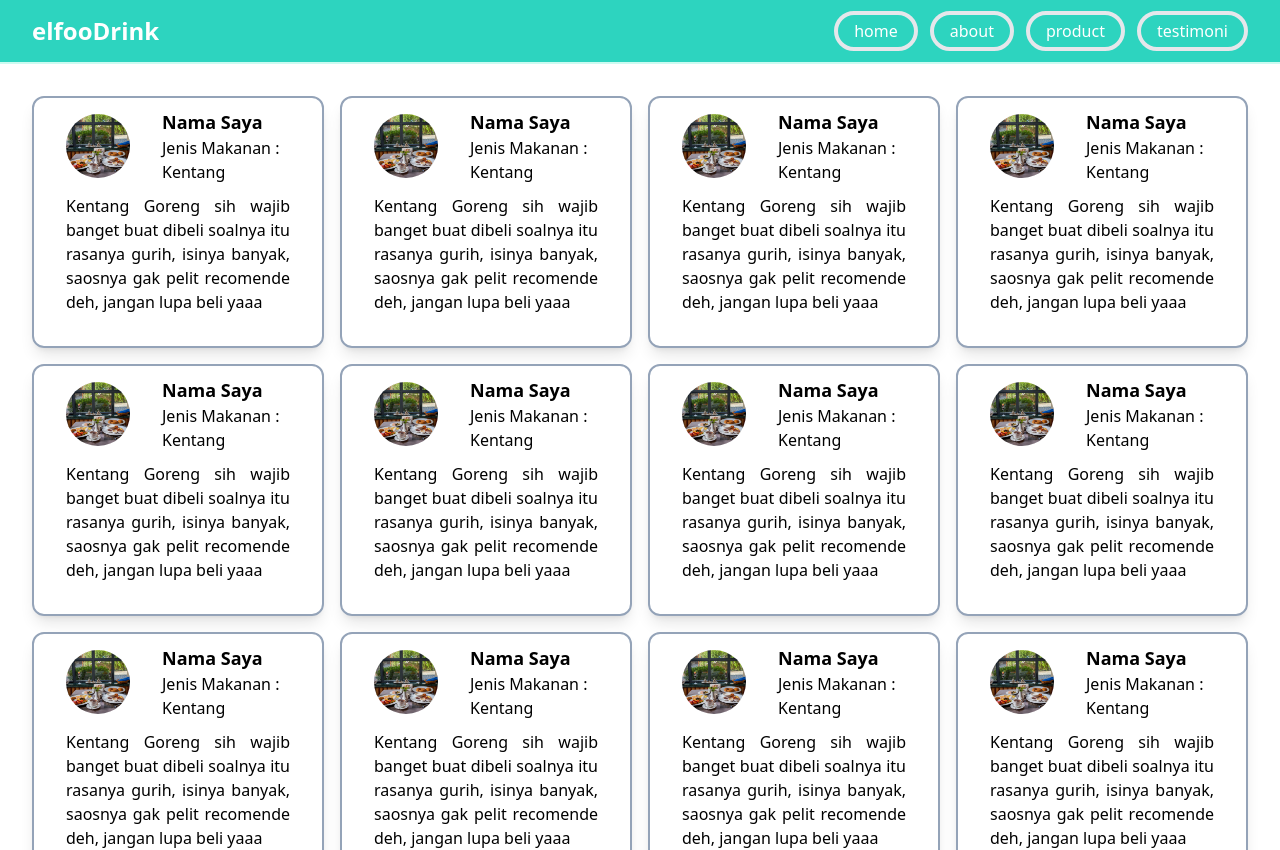
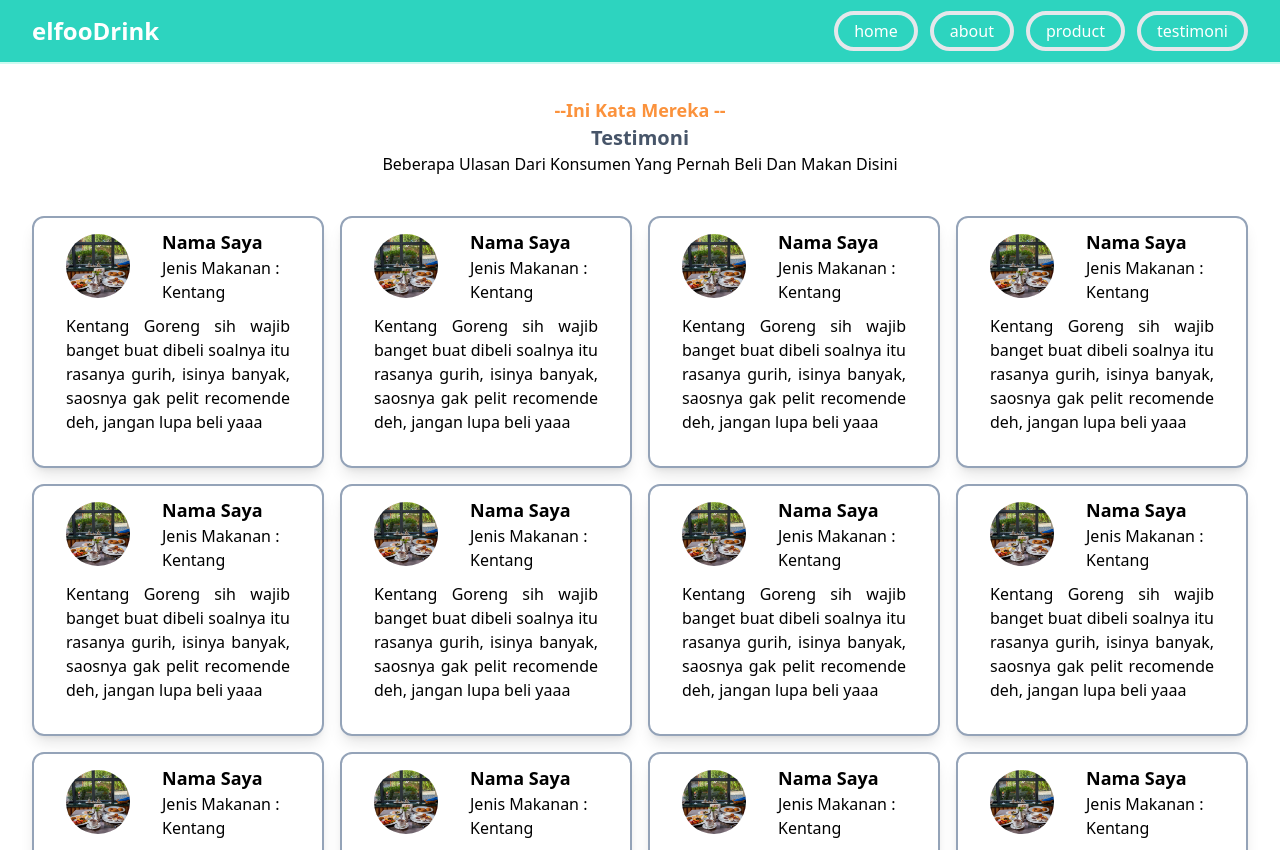
Before and after one commit to hlkgt/elfood-drink, a React (Vite) app: page /testimoni in a window 1280 px wide. Shown: the top 850 px of the page. Built offline with nearby package versions, Linux system fonts and the light colour scheme.

Commit message:
create title testimoni

```diff
--- a/src/pages/Testimoni.jsx
+++ b/src/pages/Testimoni.jsx
@@ -38,6 +38,21 @@ const Testimoni = () => {
           "container mx-auto px-8 pt-24 pb-12 grid grid-cols-1 md:grid-cols-2 lg:grid-cols-4 gap-4"
         }
       >
+        <div
+          className={
+            "col-span-1 md:col-span-2 lg:col-span-4 flex justify-center items-center flex-col mb-6"
+          }
+        >
+          <span className={"text-orange-400 text-lg font-bold"}>
+            --Ini Kata Mereka --
+          </span>
+          <h1 className={"text-center text-xl font-bold text-slate-600"}>
+            Testimoni
+          </h1>
+          <p className={"text-center text-md"}>
+            Beberapa Ulasan Dari Konsumen Yang Pernah Beli Dan Makan Disini
+          </p>
+        </div>
         <CardTestimoni />
         <CardTestimoni />
         <CardTestimoni />
```
